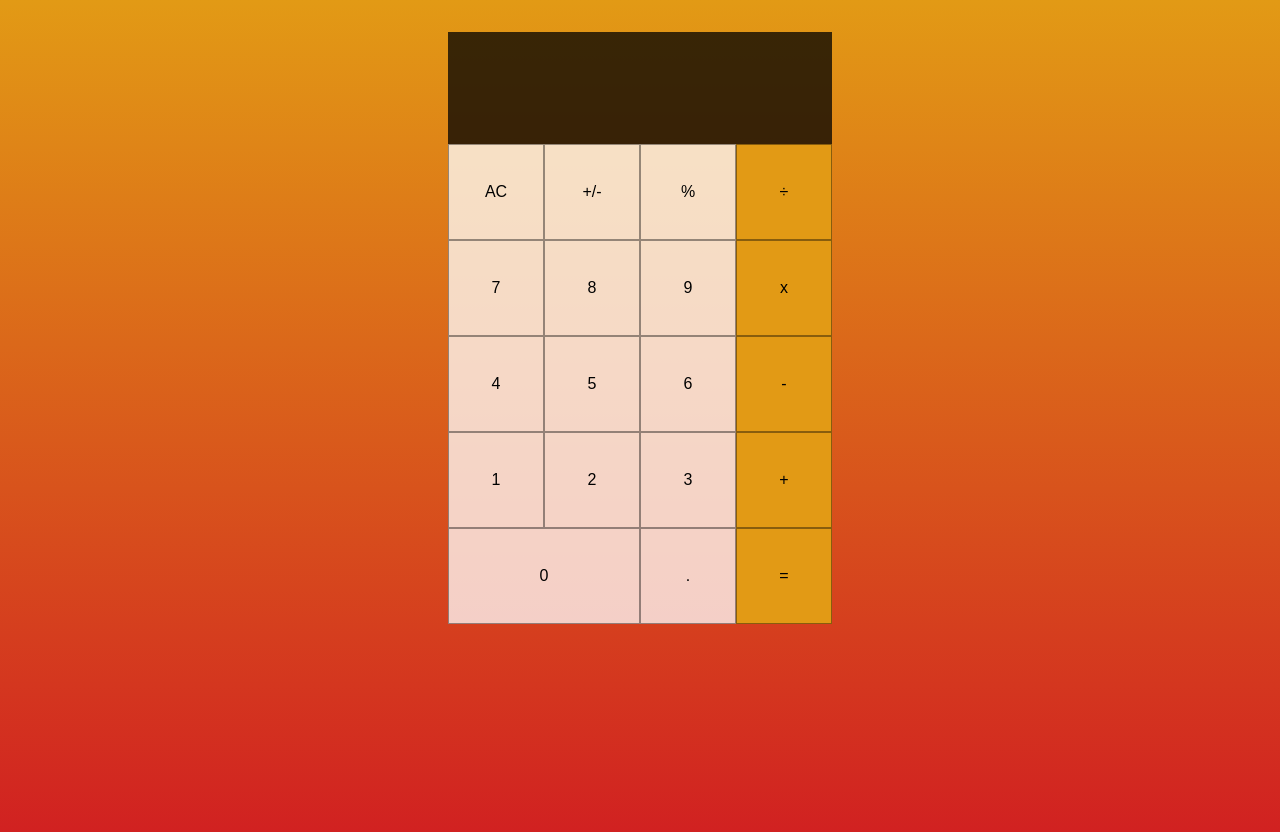
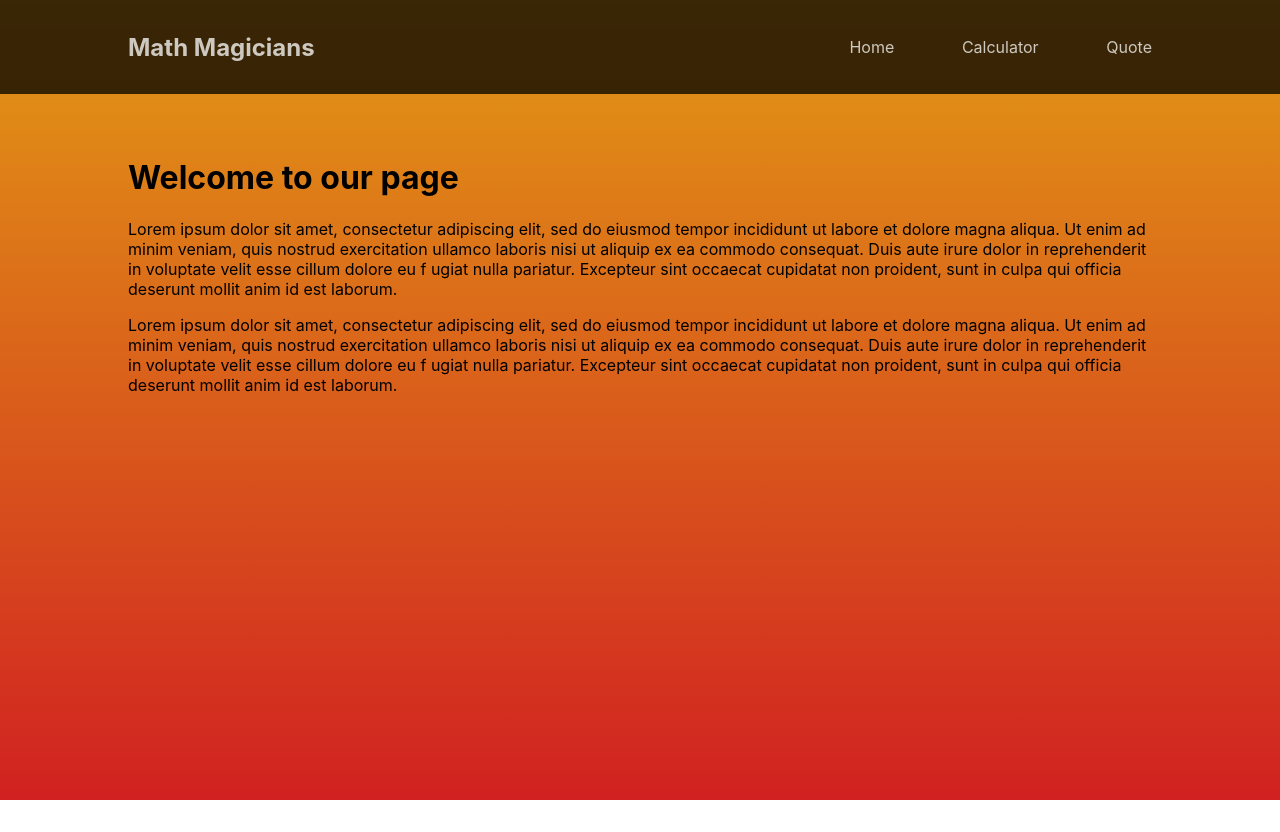
Before and after one commit to Meri-MG/math-magicians---react, a React (Create React App) app: page / in a window 1280 px wide. After the commit the page ends 800 px from the top, so only its background shows below. Built offline with nearby package versions, Linux system fonts and the light colour scheme.

Commit message:
Add style and routers

```diff
--- a/package.json
+++ b/package.json
@@ -9,6 +9,7 @@
     "big.js": "^6.1.1",
     "react": "^17.0.2",
     "react-dom": "^17.0.2",
+    "react-router-dom": "^6.2.1",
     "react-scripts": "5.0.0",
     "web-vitals": "^2.1.2"
   },
--- a/src/App.css
+++ b/src/App.css
@@ -4,8 +4,7 @@
 
 body {
   margin: 0;
-  background: linear-gradient(rgb(226, 154, 21), rgb(209, 33, 33));
-  height: 100vh;
+  background: linear-gradient(rgb(226, 154, 21), rgb(209, 33, 33)) fixed;
 }
 
 .calculator-grid {
@@ -13,7 +12,7 @@ body {
   margin-top: 2rem;
   justify-content: center;
   grid-template-columns: repeat(4, 6rem);
-  grid-template-rows: minmax(7rem, auto) repeat(5, 6rem);
+  grid-template-rows: minmax(7rem, auto) repeat(5, 5rem);
 }
 
 .calculator-grid > button {
@@ -60,3 +59,58 @@ body {
   color: rgb(255, 255, 255);
   font-size: 2.5rem;
 }
+
+.nav-bar {
+  display: flex;
+  width: 100%;
+  justify-content: space-between;
+  align-items: center;
+  padding: 1% 10%;
+  background-color: rgba(0, 0, 0, 0.75);
+}
+
+.nav-bar.logo {
+  width: 30%;
+}
+
+.nav-bar ul {
+  display: flex;
+  width: 70%;
+  align-items: flex-end;
+  justify-content: flex-end;
+}
+
+.nav-bar ul li {
+  display: flex;
+  padding-left: 10%;
+}
+
+.nav-bar .nav-link {
+  color: rgba(255, 255, 255, 0.75);
+  text-decoration: none;
+}
+
+.nav-bar .nav-link:hover {
+  color: rgb(226, 154, 21);
+}
+
+.container {
+  width: 80%;
+  margin: 5% auto;
+}
+
+.container h1,
+h2 {
+  height: 100%;
+}
+
+.authorName {
+  font-style: italic;
+  font-size: 1.5rem;
+}
+
+.app {
+  display: flex;
+  justify-content: space-between;
+  margin-top: 1%;
+}
--- a/src/components/Calculator.js
+++ b/src/components/Calculator.js
@@ -14,6 +14,8 @@ const Calculator = () => {
     setValue(result);
   };
   return (
+    <div className="container app">
+      <h1>Let&apos;s Do Some Math</h1>
       <div className="calculator-grid">
         <div className="output">
           <div className="prevOperand">
@@ -22,25 +24,64 @@ const Calculator = () => {
           </div>
           <div className="currOperand">{value.next}</div>
         </div>
-      <button type="button" onClick={handleClick}>AC</button>
-      <button type="button" onClick={handleClick}>+/-</button>
-      <button type="button" onClick={handleClick}>%</button>
-      <button className="orange" type="button" onClick={handleClick}>÷</button>
-      <button type="button" onClick={handleClick}>7</button>
-      <button type="button" onClick={handleClick}>8</button>
-      <button type="button" onClick={handleClick}>9</button>
-      <button className="orange" type="button" onClick={handleClick}>x</button>
-      <button type="button" onClick={handleClick}>4</button>
-      <button type="button" onClick={handleClick}>5</button>
-      <button type="button" onClick={handleClick}>6</button>
-      <button className="orange" type="button" onClick={handleClick}>-</button>
-      <button type="button" onClick={handleClick}>1</button>
-      <button type="button" onClick={handleClick}>2</button>
-      <button type="button" onClick={handleClick}>3</button>
-      <button className="orange" type="button" onClick={handleClick}>+</button>
-      <button className="span-two" type="button" onClick={handleClick}>0</button>
-      <button type="button" onClick={handleClick}>.</button>
-      <button className="orange" type="button" onClick={handleClick}>=</button>
+        <button type="button" onClick={handleClick}>
+          AC
+        </button>
+        <button type="button" onClick={handleClick}>
+          +/-
+        </button>
+        <button type="button" onClick={handleClick}>
+          %
+        </button>
+        <button className="orange" type="button" onClick={handleClick}>
+          ÷
+        </button>
+        <button type="button" onClick={handleClick}>
+          7
+        </button>
+        <button type="button" onClick={handleClick}>
+          8
+        </button>
+        <button type="button" onClick={handleClick}>
+          9
+        </button>
+        <button className="orange" type="button" onClick={handleClick}>
+          x
+        </button>
+        <button type="button" onClick={handleClick}>
+          4
+        </button>
+        <button type="button" onClick={handleClick}>
+          5
+        </button>
+        <button type="button" onClick={handleClick}>
+          6
+        </button>
+        <button className="orange" type="button" onClick={handleClick}>
+          -
+        </button>
+        <button type="button" onClick={handleClick}>
+          1
+        </button>
+        <button type="button" onClick={handleClick}>
+          2
+        </button>
+        <button type="button" onClick={handleClick}>
+          3
+        </button>
+        <button className="orange" type="button" onClick={handleClick}>
+          +
+        </button>
+        <button className="span-two" type="button" onClick={handleClick}>
+          0
+        </button>
+        <button type="button" onClick={handleClick}>
+          .
+        </button>
+        <button className="orange" type="button" onClick={handleClick}>
+          =
+        </button>
+      </div>
     </div>
   );
 };
--- /dev/null
+++ b/src/components/Home.js
@@ -0,0 +1,25 @@
+import React from 'react';
+
+const Home = () => (
+  <div className="container">
+    <h1>Welcome to our page</h1>
+    <p>
+      Lorem ipsum dolor sit amet, consectetur adipiscing elit, sed do eiusmod tempor
+      incididunt ut labore et dolore magna aliqua. Ut enim ad minim veniam, quis
+      nostrud exercitation ullamco laboris nisi ut aliquip ex ea commodo consequat.
+      Duis aute irure dolor in reprehenderit in voluptate velit esse cillum dolore eu f
+      ugiat nulla pariatur. Excepteur sint occaecat cupidatat non proident, sunt in culpa
+      qui officia deserunt mollit anim id est laborum.
+    </p>
+    <p>
+      Lorem ipsum dolor sit amet, consectetur adipiscing elit, sed do eiusmod tempor
+      incididunt ut labore et dolore magna aliqua. Ut enim ad minim veniam, quis
+      nostrud exercitation ullamco laboris nisi ut aliquip ex ea commodo consequat.
+      Duis aute irure dolor in reprehenderit in voluptate velit esse cillum dolore eu f
+      ugiat nulla pariatur. Excepteur sint occaecat cupidatat non proident, sunt in culpa
+      qui officia deserunt mollit anim id est laborum.
+    </p>
+  </div>
+);
+
+export default Home;
--- /dev/null
+++ b/src/components/Navigation.js
@@ -0,0 +1,23 @@
+import React from 'react';
+import { Link } from 'react-router-dom';
+
+const Navigation = () => (
+  <div className="nav-bar">
+    <h2 className="logo">
+      <Link className="nav-link" to="/calculator">Math Magicians</Link>
+    </h2>
+    <ul>
+      <li>
+        <Link className="nav-link" to="/">Home</Link>
+      </li>
+      <li>
+        <Link className="nav-link" to="/calculator">Calculator</Link>
+      </li>
+      <li>
+        <Link className="nav-link" to="/quote">Quote</Link>
+      </li>
+    </ul>
+  </div>
+);
+
+export default Navigation;
--- /dev/null
+++ b/src/components/Quote.js
@@ -0,0 +1,15 @@
+import React from 'react';
+
+const Quote = () => (
+  <div className="container">
+    <h2>
+      Mathematics as an expression of the human mind reflects the active will,
+      the contemplative reason, and the desire for aesthetic perfection.
+      Its basic elements are logic and intuition, analysis and construction,
+      generality and individuality.
+      <span className="authorName">     ~~~Richard Courant</span>
+    </h2>
+  </div>
+);
+
+export default Quote;
--- a/src/index.js
+++ b/src/index.js
@@ -1,11 +1,26 @@
 import React from 'react';
 import ReactDOM from 'react-dom';
+import {
+  BrowserRouter,
+  Routes,
+  Route,
+} from 'react-router-dom';
 import './index.css';
 import App from './App';
+import Home from './components/Home';
+import Quote from './components/Quote';
+import Navigation from './components/Navigation';
 
 ReactDOM.render(
   <React.StrictMode>
-    <App />
+    <BrowserRouter>
+      <Navigation />
+      <Routes>
+        <Route exact path="/" element={<Home />} />
+        <Route path="/calculator" element={<App />} />
+        <Route exact path="/quote" element={<Quote />} />
+      </Routes>
+    </BrowserRouter>
   </React.StrictMode>,
   document.getElementById('root'),
 );
```
Also changed, not shown: 2 other files (tests, documents, lock files or other folders). Lines whose indentation alone changed are shown as unchanged.
